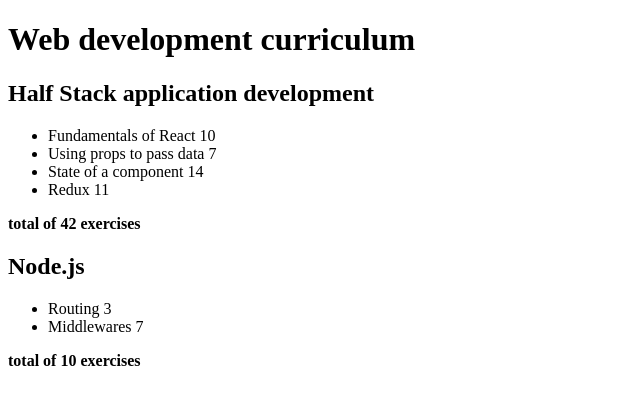
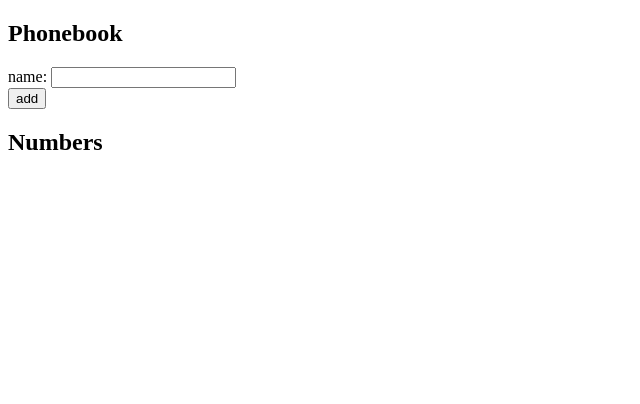
Before and after one commit to OMussa/fullstackopen, a React (Create React App) app in the folder part2/: page / in a window 1280 px wide. Shown: the top 404 px of the page, without its empty margins (0-640 px from the left). Built offline with nearby package versions, Linux system fonts and the light colour scheme.

Commit message:
exercise 2.6

```diff
--- a/part2/src/App.js
+++ b/part2/src/App.js
@@ -1,59 +1,43 @@
-import Course from "./components/Course"
+import { useState } from 'react'
 
 const App = () => {
-  const course = [
-    {
-      name: 'Half Stack application development',
-      id: 1,
-      parts: [
-        {
-          name: 'Fundamentals of React',
-          exercises: 10,
-          id: 1
-        },
-        {
-          name: 'Using props to pass data',
-          exercises: 7,
-          id: 2
-        },
-        {
-          name: 'State of a component',
-          exercises: 14,
-          id: 3
-        },
-        {
-          name: 'Redux',
-          exercises: 11,
-          id: 4
-        }
-      ]
-    },
-    {
-      name: 'Node.js',
-      id: 2,
-      parts: [
-        {
-          name: 'Routing',
-          exercises: 3,
-          id: 1
-        },
-        {
-          name: 'Middlewares',
-          exercises: 7,
-          id: 2
-        }
-      ]
+  const [persons, setPersons] = useState([
+  ])
+  const [newName, setNewName] = useState('')
+
+  const addName = (event) =>{
+    event.preventDefault() //prevents page from refreshing
+    const nameObject = {
+      name: newName,
+      id: persons.length + 1
     }
-  ]
+    setPersons(persons.concat(nameObject))
+    setNewName('')
+  }
+  const handleNoteChange = (event) => {
+    console.log(event.target.value)
+    setNewName(event.target.value)
+  }
 
   return (
     <div>
-      <Course course = {course} />
+      <h2>Phonebook</h2>
+      <form >
+        <div>
+          name: <input  onChange={handleNoteChange} />
+        </div>
+        <div>
+          <button type="submit" onClick={addName}>add</button>
+        </div>
+      </form>
+      <h2>Numbers</h2>
+<div>
+  {persons.map(person => <p key={person.id}>{person.name}</p>)}
+</div>
+
     </div>
+
   )
 }
 
-
-
-
 export default App
--- a/part2/src/components/Course.js
+++ /dev/null
@@ -1,19 +0,0 @@
-
-const Course = ({course}) =>{
-  return (
-
-    <div>
-      <h1>Web development curriculum</h1>
-    {course.map(course => <div key ={course.id}>
-      <h2>{course.name}</h2>
-      <ul>
-        {course.parts.map(parts=> <li key = {parts.id}>
-          {parts.name} {parts.exercises}
-        </li>)}
-      </ul>
-      <b> total of {course.parts.reduce((current,sum)=>current + sum.exercises ,0 )} exercises</b>
-      </div>)}
-    </div>
-  )
-}
-  export default Course
--- a/part2/src/index.js
+++ b/part2/src/index.js
@@ -1,6 +1,25 @@
-import React from 'react'
-import ReactDOM from 'react-dom/client'
+import ReactDOM from "react-dom/client"
 
-import App from './App'
+import App from "./App"
 
-ReactDOM.createRoot(document.getElementById('root')).render(<App />)
+const notes = [
+  {
+    id: 1,
+    content: "HTML is easy",
+    important: true,
+  },
+  {
+    id: 2,
+    content: "Browser can execute only JavaScript",
+    important: false,
+  },
+  {
+    id: 3,
+    content: "GET and POST are the most important methods of HTTP protocol",
+    important: true,
+  },
+]
+
+ReactDOM.createRoot(document.getElementById("root")).render(
+  <App notes={notes} />
+)
```
Also changed, not shown: part2/src/components/Note.js (added, +7 -0 lines).
